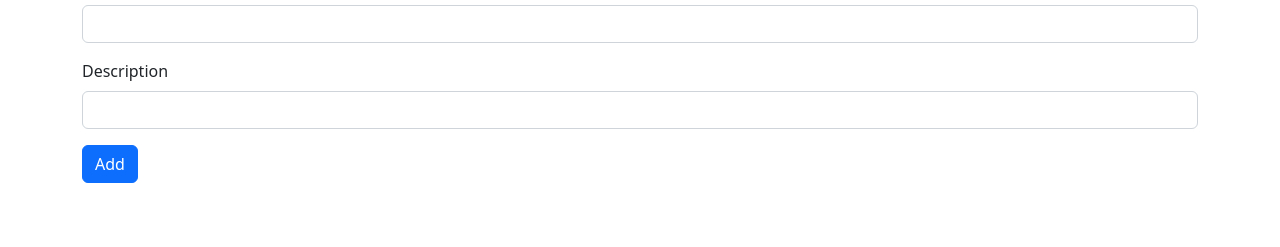
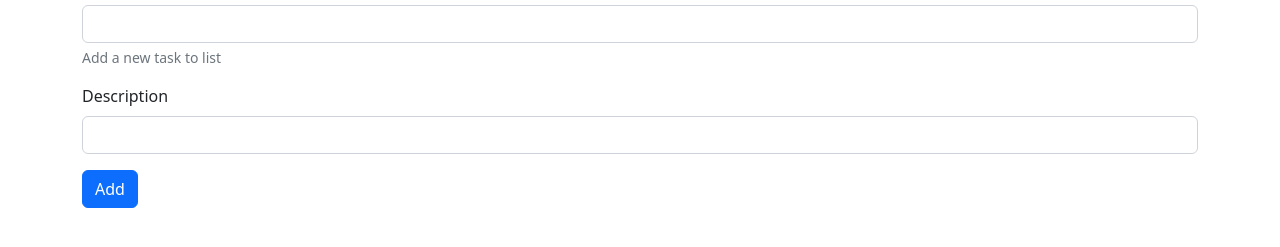
Before and after one commit to Muazzamkhan03/webToDo, a plain HTML site: page index.html in a window 1280 px wide. Shown: the part 153-400 px from the top of the page. Drawn offline with nearby package versions, Linux system fonts and the light colour scheme.

Commit message:
Code formatting and a placeholder

```diff
--- a/index.html
+++ b/index.html
@@ -1,16 +1,21 @@
 <!doctype html>
 <html lang="en">
+
 <head>
     <meta charset="utf-8">
     <meta name="viewport" content="width=device-width, initial-scale=1">
     <title>TODO List</title>
-    <link href="https://cdn.jsdelivr.net/npm/bootstrap@5.2.1/dist/css/bootstrap.min.css" rel="stylesheet" integrity="sha384-iYQeCzEYFbKjA/T2uDLTpkwGzCiq6soy8tYaI1GyVh/UjpbCx/TYkiZhlZB6+fzT" crossorigin="anonymous">
+    <link href="https://cdn.jsdelivr.net/npm/bootstrap@5.2.1/dist/css/bootstrap.min.css" rel="stylesheet"
+        integrity="sha384-iYQeCzEYFbKjA/T2uDLTpkwGzCiq6soy8tYaI1GyVh/UjpbCx/TYkiZhlZB6+fzT" crossorigin="anonymous">
 </head>
+
 <body>
     <nav class="navbar navbar-expand-lg bg-light">
         <div class="container-fluid">
             <a class="navbar-brand" href="#">TODO List</a>
-      <button class="navbar-toggler" type="button" data-bs-toggle="collapse" data-bs-target="#navbarSupportedContent" aria-controls="navbarSupportedContent" aria-expanded="false" aria-label="Toggle navigation">
+            <button class="navbar-toggler" type="button" data-bs-toggle="collapse"
+                data-bs-target="#navbarSupportedContent" aria-controls="navbarSupportedContent" aria-expanded="false"
+                aria-label="Toggle navigation">
                 <span class="navbar-toggler-icon"></span>
             </button>
             <div class="collapse navbar-collapse" id="navbarSupportedContent">
@@ -22,13 +27,16 @@
                         <a class="nav-link" href="#">Link</a>
                     </li>
                     <li class="nav-item dropdown">
-            <a class="nav-link dropdown-toggle" href="#" role="button" data-bs-toggle="dropdown" aria-expanded="false">
+                        <a class="nav-link dropdown-toggle" href="#" role="button" data-bs-toggle="dropdown"
+                            aria-expanded="false">
                             Items
                         </a>
                         <ul class="dropdown-menu">
                             <li><a class="dropdown-item" href="#">Action</a></li>
                             <li><a class="dropdown-item" href="#">Another action</a></li>
-              <li><hr class="dropdown-divider"></li>
+                            <li>
+                                <hr class="dropdown-divider">
+                            </li>
                             <li><a class="dropdown-item" href="#">Something else here</a></li>
                         </ul>
                     </li>
@@ -49,6 +57,7 @@
             <div class="mb-3">
                 <label for="title" class="form-label">Title</label>
                 <input type="text" class="form-control" id="title" aria-describedby="emailHelp">
+                <div id="emailHelp" class="form-text">Add a new task to list</div>
             </div>
         <div class="mb-3">
             <label for="description" class="form-label">Description</label>
@@ -58,4 +67,5 @@
     </form>
     </div>
 </body>
+
 </html>
```
Lines whose indentation alone changed are shown as unchanged.
